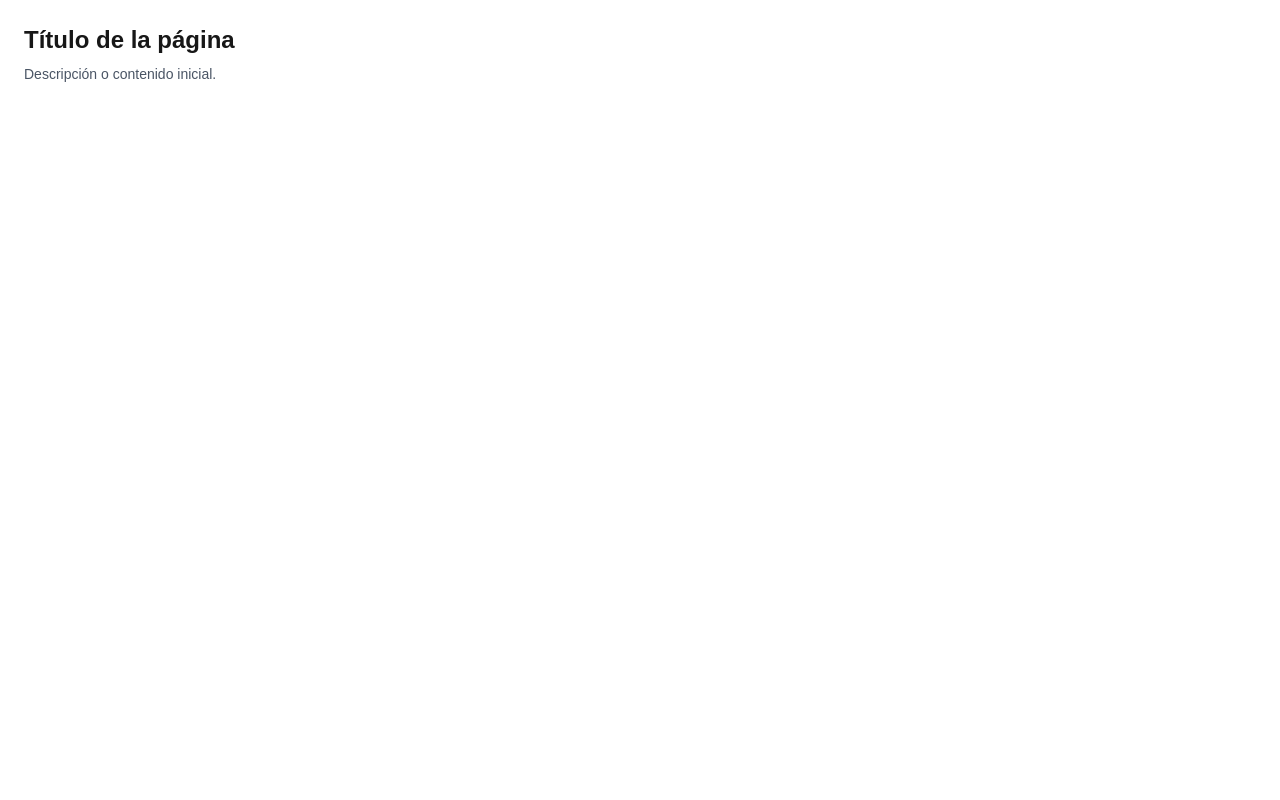
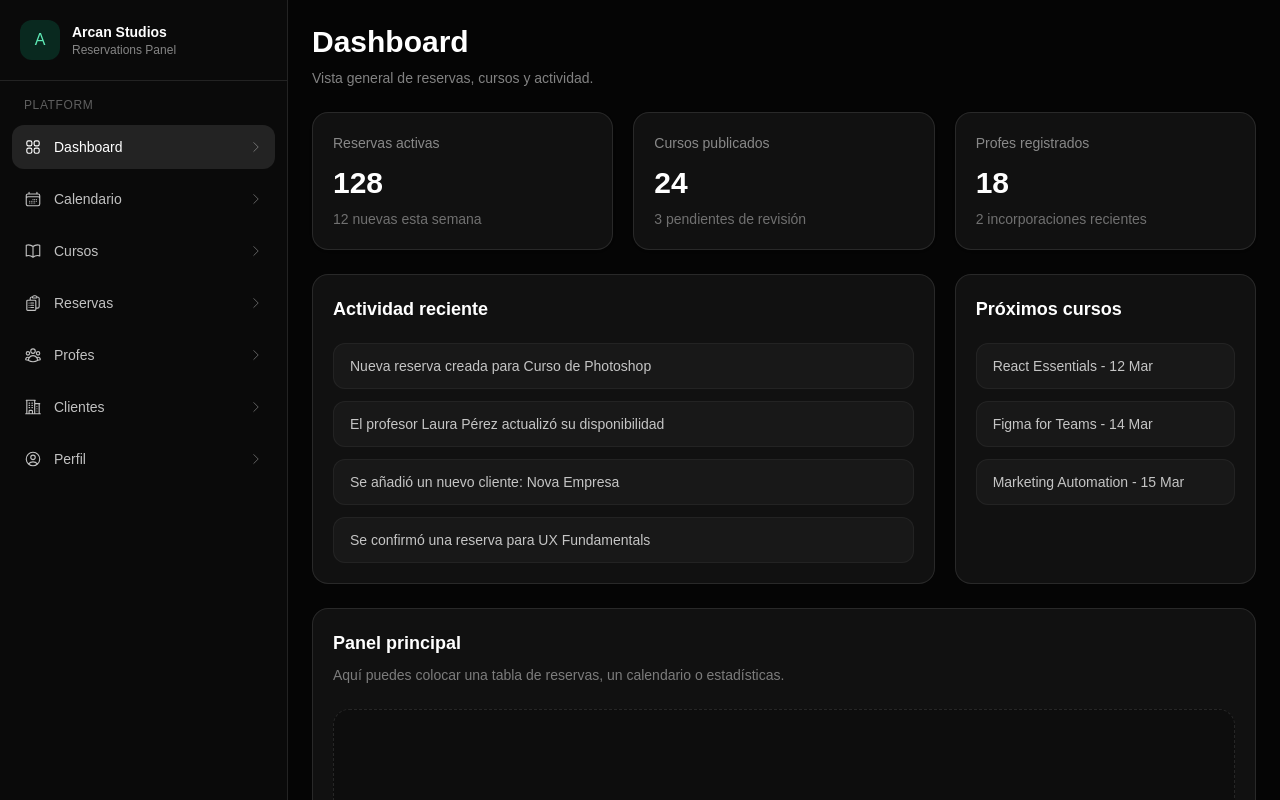
Before and after one commit to TeProgramoLaCara/ProyectoArcanStudios, a Next.js app in the folder frontend/: page /admin/dashboard in a window 1280 px wide. Built offline with nearby package versions, Linux system fonts and the light colour scheme.

Commit message:
Creada base dashboard - admin

```diff
--- a/frontend/src/app/admin/dashboard/page.tsx
+++ b/frontend/src/app/admin/dashboard/page.tsx
@@ -1,10 +1,98 @@
+function DashboardCard({
+  title,
+  value,
+  subtitle,
+}: {
+  title: string;
+  value: string;
+  subtitle: string;
+}) {
+  return (
+    <div className="rounded-2xl border border-white/10 bg-[#111111] p-5 text-white shadow-sm">
+      <p className="text-sm text-white/50">{title}</p>
+      <h3 className="mt-3 text-3xl font-semibold">{value}</h3>
+      <p className="mt-2 text-sm text-white/40">{subtitle}</p>
+    </div>
+  );
+}
+
 export default function Page() {
   return (
-    <section className="p-6">
-      <h1 className="text-2xl font-bold">Título de la página</h1>
-      <p className="mt-2 text-sm text-gray-600">
-        Descripción o contenido inicial.
-      </p>
+    <section className="flex flex-col gap-6">
+      <div>
+        <h1 className="text-3xl font-bold text-white">Dashboard</h1>
+        <p className="mt-2 text-sm text-white/50">
+          Vista general de reservas, cursos y actividad.
+        </p>
+      </div>
+
+      <div className="grid grid-cols-1 gap-5 xl:grid-cols-3">
+        <DashboardCard
+          title="Reservas activas"
+          value="128"
+          subtitle="12 nuevas esta semana"
+        />
+        <DashboardCard
+          title="Cursos publicados"
+          value="24"
+          subtitle="3 pendientes de revisión"
+        />
+        <DashboardCard
+          title="Profes registrados"
+          value="18"
+          subtitle="2 incorporaciones recientes"
+        />
+      </div>
+
+      <div className="grid grid-cols-1 gap-5 xl:grid-cols-3">
+        <div className="rounded-2xl border border-white/10 bg-[#111111] p-5 xl:col-span-2">
+          <h2 className="text-lg font-semibold text-white">Actividad reciente</h2>
+          <div className="mt-5 space-y-3">
+            {[
+              "Nueva reserva creada para Curso de Photoshop",
+              "El profesor Laura Pérez actualizó su disponibilidad",
+              "Se añadió un nuevo cliente: Nova Empresa",
+              "Se confirmó una reserva para UX Fundamentals",
+            ].map((item) => (
+              <div
+                key={item}
+                className="rounded-xl border border-white/5 bg-white/[0.03] px-4 py-3 text-sm text-white/75"
+              >
+                {item}
+              </div>
+            ))}
+          </div>
+        </div>
+
+        <div className="rounded-2xl border border-white/10 bg-[#111111] p-5">
+          <h2 className="text-lg font-semibold text-white">Próximos cursos</h2>
+          <div className="mt-5 space-y-3">
+            {[
+              "React Essentials - 12 Mar",
+              "Figma for Teams - 14 Mar",
+              "Marketing Automation - 15 Mar",
+            ].map((item) => (
+              <div
+                key={item}
+                className="rounded-xl border border-white/5 bg-white/[0.03] px-4 py-3 text-sm text-white/75"
+              >
+                {item}
+              </div>
+            ))}
+          </div>
+        </div>
+      </div>
+
+      <div className="min-h-[360px] rounded-2xl border border-white/10 bg-[#111111] p-5">
+        <h2 className="text-lg font-semibold text-white">Panel principal</h2>
+        <p className="mt-2 text-sm text-white/45">
+          Aquí puedes colocar una tabla de reservas, un calendario o estadísticas.
+        </p>
+
+        <div className="mt-6 flex h-[260px] items-center justify-center rounded-2xl border border-dashed border-white/10 bg-black/20 text-sm text-white/30">
+          Espacio para tabla, gráfico o calendario
+        </div>
+      </div>
     </section>
   );
 }
--- a/frontend/src/app/admin/layout.tsx
+++ b/frontend/src/app/admin/layout.tsx
@@ -1,10 +1,9 @@
-export default function Page() {
-  return (
-    <section className="p-6">
-      <h1 className="text-2xl font-bold">Título de la página</h1>
-      <p className="mt-2 text-sm text-gray-600">
-        Descripción o contenido inicial.
-      </p>
-    </section>
-  );
+import AdminShell from "@/components/layout/shell/AdminShell";
+
+export default function Layout({
+  children,
+}: {
+  children: React.ReactNode;
+}) {
+  return <AdminShell>{children}</AdminShell>;
 }
--- /dev/null
+++ b/frontend/src/components/layout/shell/AdminShell.tsx
@@ -0,0 +1,19 @@
+import AdminSidebar from "../sidebar/AdminSidebar";
+
+export default function AdminShell({
+  children,
+}: {
+  children: React.ReactNode;
+}) {
+  return (
+    <div className="h-screen overflow-hidden bg-[#050505]">
+      <div className="flex h-full">
+        <AdminSidebar />
+
+        <div className="flex min-w-0 flex-1 flex-col">
+          <main className="flex-1 overflow-y-auto p-6">{children}</main>
+        </div>
+      </div>
+    </div>
+  );
+}
--- /dev/null
+++ b/frontend/src/components/layout/sidebar/AdminSidebar.tsx
@@ -0,0 +1,74 @@
+"use client";
+
+import Link from "next/link";
+import { usePathname } from "next/navigation";
+import {
+  HiOutlineSquares2X2,
+  HiOutlineCalendarDays,
+  HiOutlineBookOpen,
+  HiOutlineClipboardDocumentList,
+  HiOutlineUserGroup,
+  HiOutlineBuildingOffice2,
+  HiOutlineUserCircle,
+  HiOutlineChevronRight,
+} from "react-icons/hi2";
+
+const items = [
+  { href: "/admin/dashboard", label: "Dashboard", icon: HiOutlineSquares2X2 },
+  { href: "/admin/calendario", label: "Calendario", icon: HiOutlineCalendarDays },
+  { href: "/admin/cursos", label: "Cursos", icon: HiOutlineBookOpen },
+  { href: "/admin/reservas", label: "Reservas", icon: HiOutlineClipboardDocumentList },
+  { href: "/admin/profes", label: "Profes", icon: HiOutlineUserGroup },
+  { href: "/admin/clientes", label: "Clientes", icon: HiOutlineBuildingOffice2 },
+  { href: "/admin/perfil", label: "Perfil", icon: HiOutlineUserCircle },
+];
+
+export default function AdminSidebar() {
+  const pathname = usePathname();
+
+  return (
+    <aside className="sticky top-0 flex h-screen w-72 shrink-0 flex-col border-r border-white/10 bg-[#0a0a0a] text-white">
+      <div className="border-b border-white/10 px-5 py-5">
+        <div className="flex items-center gap-3">
+          <div className="flex h-10 w-10 items-center justify-center rounded-xl bg-emerald-400/15 text-emerald-300">
+            A
+          </div>
+          <div>
+            <p className="text-sm font-semibold">Arcan Studios</p>
+            <p className="text-xs text-white/50">Reservations Panel</p>
+          </div>
+        </div>
+      </div>
+
+      <nav className="flex-1 space-y-2 overflow-hidden px-3 py-4">
+        <p className="px-3 pb-1 text-xs font-medium uppercase tracking-wider text-white/35">
+          Platform
+        </p>
+
+        {items.map((item) => {
+          const Icon = item.icon;
+          const active = pathname === item.href;
+
+          return (
+            <Link
+              key={item.href}
+              href={item.href}
+              className={`flex items-center justify-between rounded-xl px-3 py-3 text-sm transition ${
+                active
+                  ? "bg-white/10 text-white"
+                  : "text-white/75 hover:bg-white/5 hover:text-white"
+              }`}
+            >
+              <div className="flex items-center gap-3">
+                <Icon className="text-lg" />
+                <span className="font-medium">{item.label}</span>
+              </div>
+
+              <HiOutlineChevronRight className="text-sm text-white/40" />
+            </Link>
+          );
+        })}
+      </nav>
+    </aside>
+  );
+}
```
